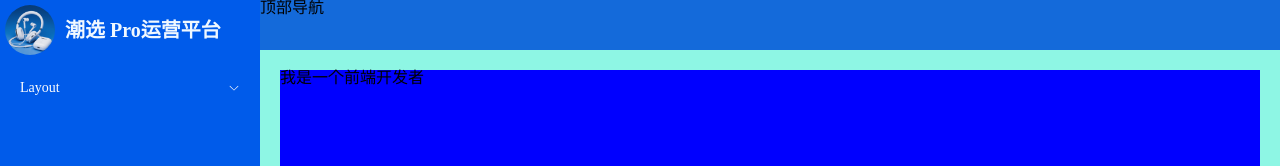
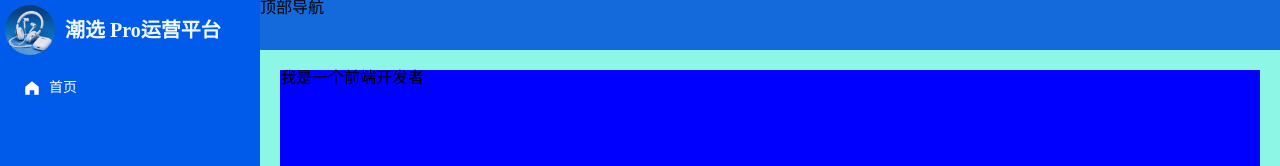
Before and after one commit to LIU2020822LMC/LIU2020822LMC-vue3-Ts-admin-project-GuiGuZhenXuan, a Vue app: page /#/ in a window 1280 px wide. Shown: the top 166 px of the page. Built offline with nearby package versions, Linux system fonts and the light colour scheme.

Commit message:
feat: 菜单图标完成

```diff
--- a/src/components/index.ts
+++ b/src/components/index.ts
@@ -3,6 +3,8 @@
 import SvgIcon from './SvgIcon/index.vue'
 // 全局对象
 const allGloablComponents: any = { SvgIcon }
+// 引入elemen-plus提供全部图标组件
+import * as ElementPlusIconsVue from '@element-plus/icons-vue'
 
 export default {
   install(app: App) {
@@ -11,5 +13,8 @@
       // 注册全局组件：app.component(组件名, 组件)
       app.component(key, allGloablComponents[key])
     })
+    for (const [key, component] of Object.entries(ElementPlusIconsVue)) {
+      app.component(key, component)
+    }
   },
 }
--- a/src/layout/menu/index.vue
+++ b/src/layout/menu/index.vue
@@ -7,6 +7,9 @@
         :index="item.path"
       >
         <template #title>
+          <el-icon>
+            <component :is="item.meta.icon"></component>
+          </el-icon>
           <span>{{ item.meta.title }}</span>
         </template>
       </el-menu-item>
@@ -20,6 +23,9 @@
         :index="item.children[0].path"
       >
         <template #title>
+          <el-icon>
+            <component :is="item.children[0].meta.icon"></component>
+          </el-icon>
           <span>{{ item.children[0].meta.title }}</span>
         </template>
       </el-menu-item>
@@ -29,6 +35,9 @@
         :index="item.path"
       >
         <template #title>
+          <el-icon>
+            <component :is="item.meta.icon"></component>
+          </el-icon>
           <span>{{ item.meta.title }}</span>
         </template>
         <CustomMenu :menuList="item.children" />
--- a/src/router/routes.ts
+++ b/src/router/routes.ts
@@ -7,6 +7,7 @@
     meta: {
       title: '登录', // 菜单标题
       hidden: true, // 隐藏菜单 true:隐藏 false:显示
+      icon: 'Setting', // 菜单文字左侧的图标，支持element-plus全部图标
     },
   },
   {
@@ -16,6 +17,7 @@
     name: 'layout',
     meta: {
       title: 'Layout',
+      icon: 'Setting',
     },
     // 二级路由
     children: [
@@ -26,17 +28,19 @@
         name: 'home',
         meta: {
           title: '首页',
+          icon: 'HomeFilled',
         },
       },
-      {
-        // 测试
-        path: '/ceshi',
-        component: () => import('@/views/Home/index.vue'),
-        name: '测试',
-        meta: {
-          title: '测试',
-        },
-      },
+      // {
+      //   // 测试
+      //   path: '/ceshi',
+      //   component: () => import('@/views/Home/index.vue'),
+      //   name: '测试',
+      //   meta: {
+      //     title: '测试',
+      //     icon: 'Setting',
+      //   },
+      // },
     ],
   },
   {
@@ -47,6 +51,7 @@
     meta: {
       title: '404页面',
       hidden: true,
+      icon: 'Setting',
     },
   },
   {
@@ -56,6 +61,7 @@
     meta: {
       title: '任何',
       hidden: true,
+      icon: 'Setting',
     },
   },
 ]
```
